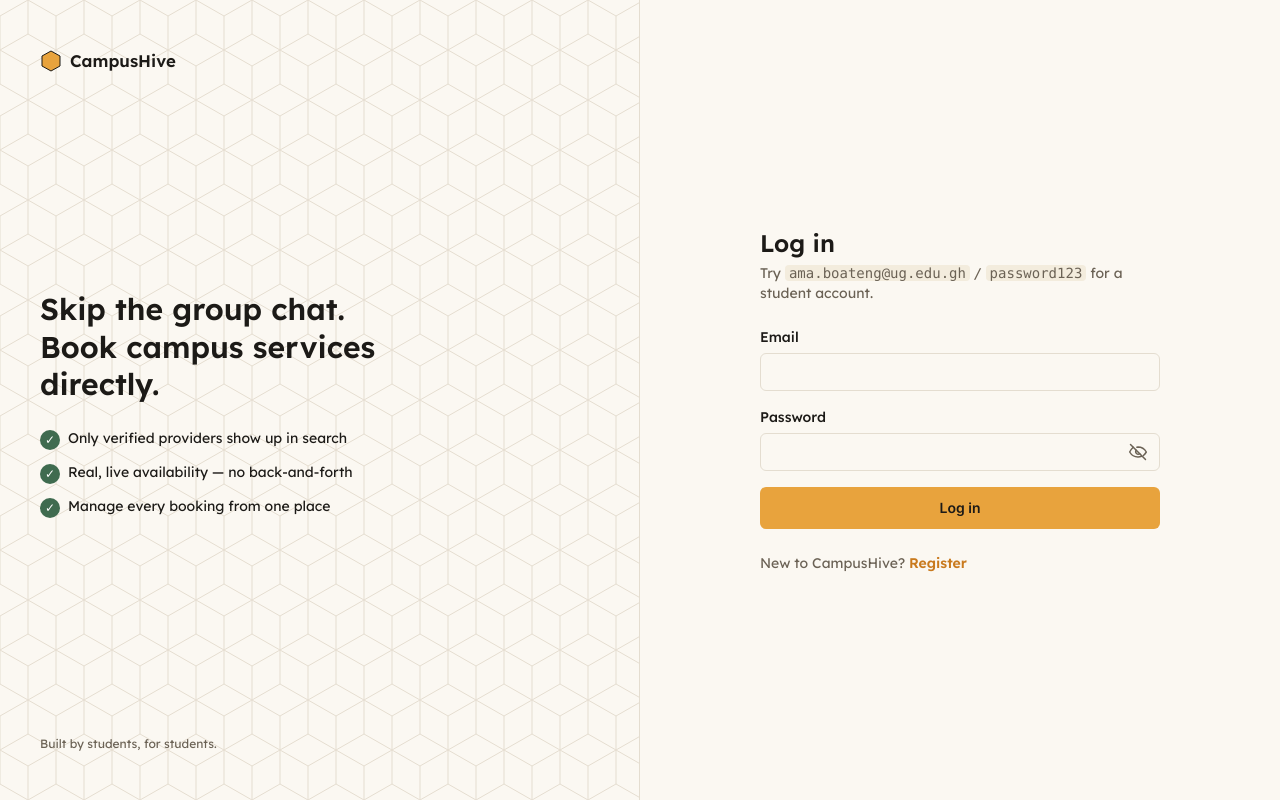
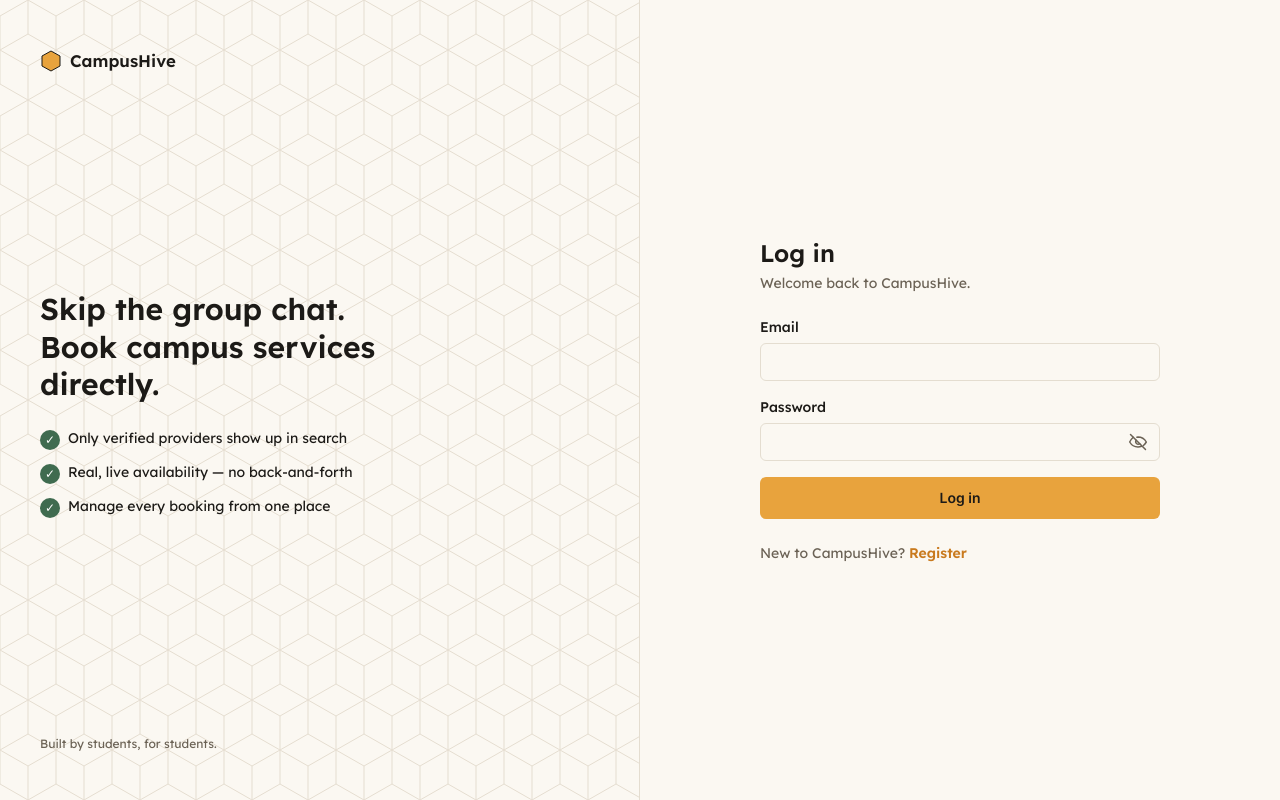
Before and after one commit to joelanarba/campushive, a React (Vite) app in the folder frontend/: page /login in a window 1280 px wide. Built offline with nearby package versions, Linux system fonts and the light colour scheme; no server answers.

Commit message:
fix(frontend): remove ama.boateng test credential hint from login page

```diff
--- a/frontend/src/pages/public/Login.jsx
+++ b/frontend/src/pages/public/Login.jsx
@@ -59,15 +59,7 @@ export function Login() {
           Log in
         </h1>
         <p className="mt-1 text-sm text-(--color-ink-soft) dark:text-(--color-paper)/60">
-          Try{" "}
-          <code className="rounded bg-(--color-paper-raised) px-1 dark:bg-(--color-ink-raised)">
-            ama.boateng@ug.edu.gh
-          </code>{" "}
-          /{" "}
-          <code className="rounded bg-(--color-paper-raised) px-1 dark:bg-(--color-ink-raised)">
-            password123
-          </code>{" "}
-          for a student account.
+          Welcome back to CampusHive.
         </p>
 
         <form onSubmit={handleSubmit} noValidate className="mt-6">
```
